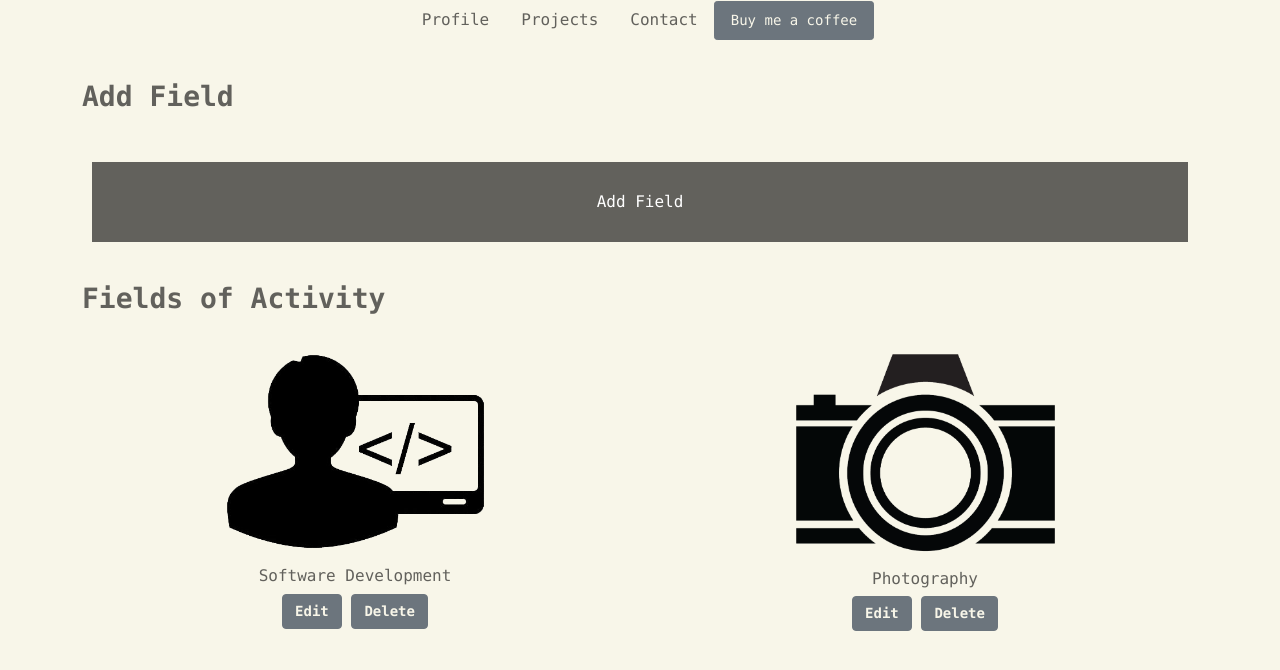
After one commit to bencyrus/portfolio-django, a Django app: page /field-management/ in a window 1280 px wide. The commit adds this page. Shown: the top 670 px of the page. Run offline with Django 3.2, Linux system fonts and the light colour scheme; data comes from the database, SQL or seed files in the repository; both versions use the stored data as it was after the commit; some libraries are stand-ins or nearby versions; some web fonts are replaced.

Commit message:
created field management views and page and styled everything

```diff
--- a/matthewsportfolio/templates/base/dashboard.html
+++ b/matthewsportfolio/templates/base/dashboard.html
@@ -21,7 +21,7 @@
                 <a href="{% url 'edit-profile' %}" class="bg-gray"><div class="content mg-10 bg-gray pd-20">User Profile</div></a>
             </div>
             <div class="col-6 pd-top-30 text-center">
-                <a href="{% url 'add-field' %}" class="bg-gray"><div class="content mg-10 bg-gray pd-20">Field Management</div></a>
+                <a href="{% url 'field-management' %}" class="bg-gray"><div class="content mg-10 bg-gray pd-20">Field Management</div></a>
             </div>
             <div class="col-6 pd-top-30 text-center">
                 <a href="{% url 'add-project' %}" class="bg-gray"><div class="content mg-10 bg-gray pd-20">Project Management</div></a>
--- /dev/null
+++ b/matthewsportfolio/templates/base/field_management.html
@@ -0,0 +1,38 @@
+{% extends 'base/main.html' %}
+{% load static %}
+{% block content %}
+
+<section id="field-management">
+    <div class="container pd-top-30">
+        <div class="row justify-content-center">
+            <h3 class="font-bold">Add Field</h3>
+            <div class="col-12 pd-top-30 text-center">
+                <div class="content mg-10 bg-gray pd-20"><a href="{% url 'add-field' %}" class="nav-link bg-gray">Add Field</a></div>
+            </div>
+        </div>
+    </div>
+</section>
+
+
+
+<section id="fields">
+    <div class="container pd-top-30">
+        <div class="row justify-content-around">
+            <h3 class="font-bold">Fields of Activity</h3>
+            {% for field in fields %}
+            <div class="field-column col-md-3 pd-top-30">
+                <a href="{% url 'field' field.id %}"><img class="field-logo-home" src="{{ field.logo.url }}" alt="Field 1"></a>
+                <div class="field-body">
+                    <h6>{{ field.title }}</h6>
+                    <div class="item-modifications">
+                        <a href="{% url 'edit-field' field.id %}" class="btn btn-secondary">Edit</a>
+                        <a href="{% url 'delete-field' field.id %}" class="btn btn-secondary">Delete</a>
+                    </div>
+                </div>
+            </div>
+            {% endfor %}
+        </div>
+    </div>
+</section>
+
+{% endblock content %}
--- a/matthewsportfolio/urls.py
+++ b/matthewsportfolio/urls.py
@@ -9,6 +9,7 @@ urlpatterns = [
     path('field/<str:pk>/', views.FieldPage, name="field"),
     path('add-field', views.AddField, name="add-field"),
     path('edit-field/<str:pk>/', views.EditField, name="edit-field"),
+    path('delete-field/<str:pk>/', views.DeleteField, name="delete-field"),
 
     path('project/<str:pk>/', views.ProjectPage, name="project"),
     path('add-project', views.AddProject, name="add-project"),
@@ -22,5 +23,7 @@ urlpatterns = [
 
     path('dashboard/', views.DashboardPage, name="dashboard"),
 
+    path('field-management/', views.FieldManagementPage, name="field-management"),
+
     path('donation/', views.DonationPage, name="donation"),
 ]
--- a/matthewsportfolio/views.py
+++ b/matthewsportfolio/views.py
@@ -49,10 +49,16 @@ def AddField(request):
         form = FieldForm(request.POST, request.FILES)
         if form.is_valid():
             form.save()
-            return redirect('home')
+            return redirect('field-management')
 
     context = {'form': form}
     return render(request, 'base/field_form.html', context)
+
+def DeleteField(request, pk):
+    field = Field.objects.get(id=pk)
+    field.delete()
+
+    return redirect('field-management')
 
 def EditField(request, pk):
     field = Field.objects.get(id=pk)
@@ -62,7 +68,7 @@ def EditField(request, pk):
         form = FieldForm(request.POST, request.FILES, instance=field)
         if form.is_valid():
             form.save()
-            return redirect('home')
+            return redirect('field-management')
 
     context = {'form': form}
     return render(request, 'base/field_form.html', context)
@@ -150,5 +156,11 @@ def DashboardPage(request):
     else:
         return redirect('../admin/')
 
+def FieldManagementPage(request):
+    fields = Field.objects.all()
+
+    context = {'fields': fields}
+    return render(request, 'base/field_management.html', context)
+
 def DonationPage(request):
     return render(request, 'base/donation.html')
```
Also changed, not shown: matthewsportfolio/templates/base/field.html (+9 -1 lines), db.sqlite3, matthewsportfolio/models.py (line endings or trailing spaces), static/images/camera_NuLQrhI.png (added), static/images/camera_NuLQrhI_DpWcNt0.png (added), static/images/camera_NuLQrhI_DpWcNt0_O5FeWW0.png (added), static/images/camera_NuLQrhI_DpWcNt0_O5FeWW0_HiKpDE4.png (added), static/images/camera_NuLQrhI_DpWcNt0_O5FeWW0_HiKpDE4_2xXUJlC.png (added), static/images/camera_NuLQrhI_DpWcNt0_pcacGai.png (added), static/images/software-dev-icon_XbCBVjd.png (added), static/images/software-dev-icon_rop1ncn.png (added), static/images/software-dev-icon_wTN19VR.jpg (added).
